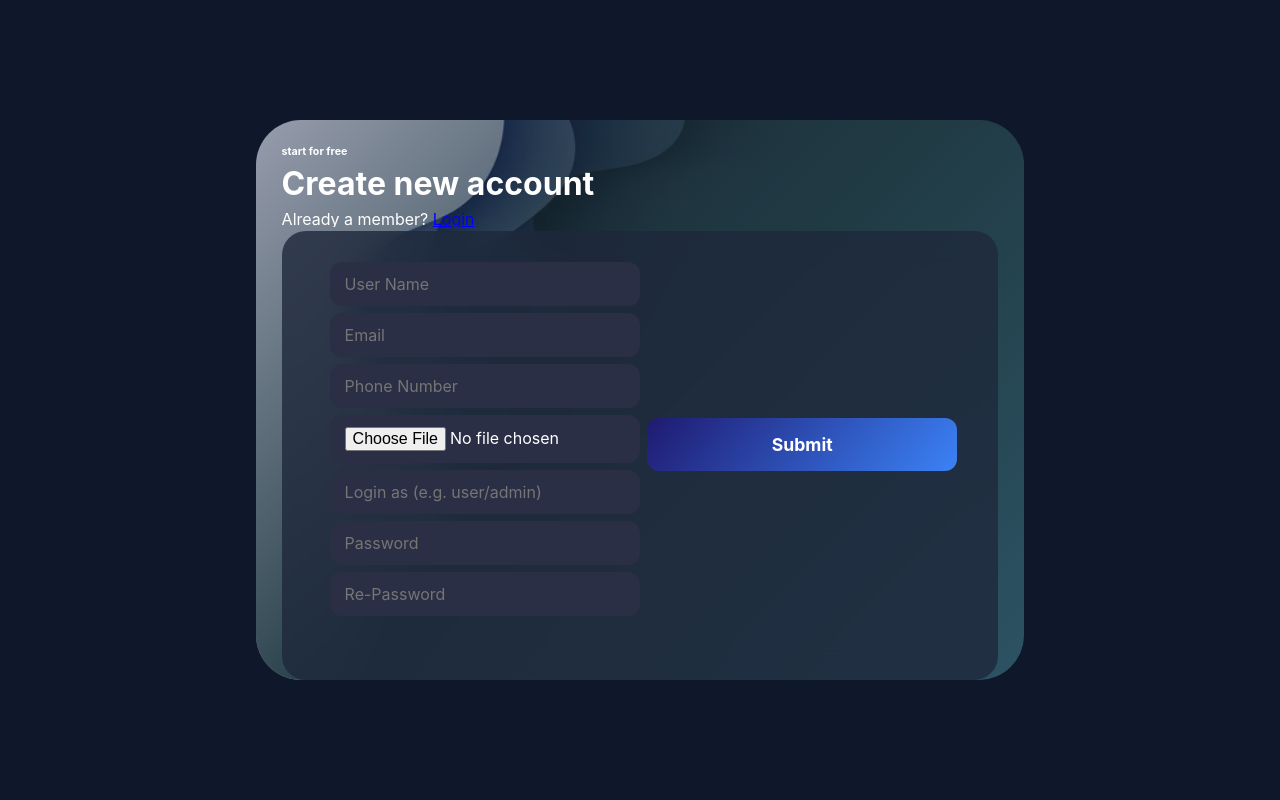
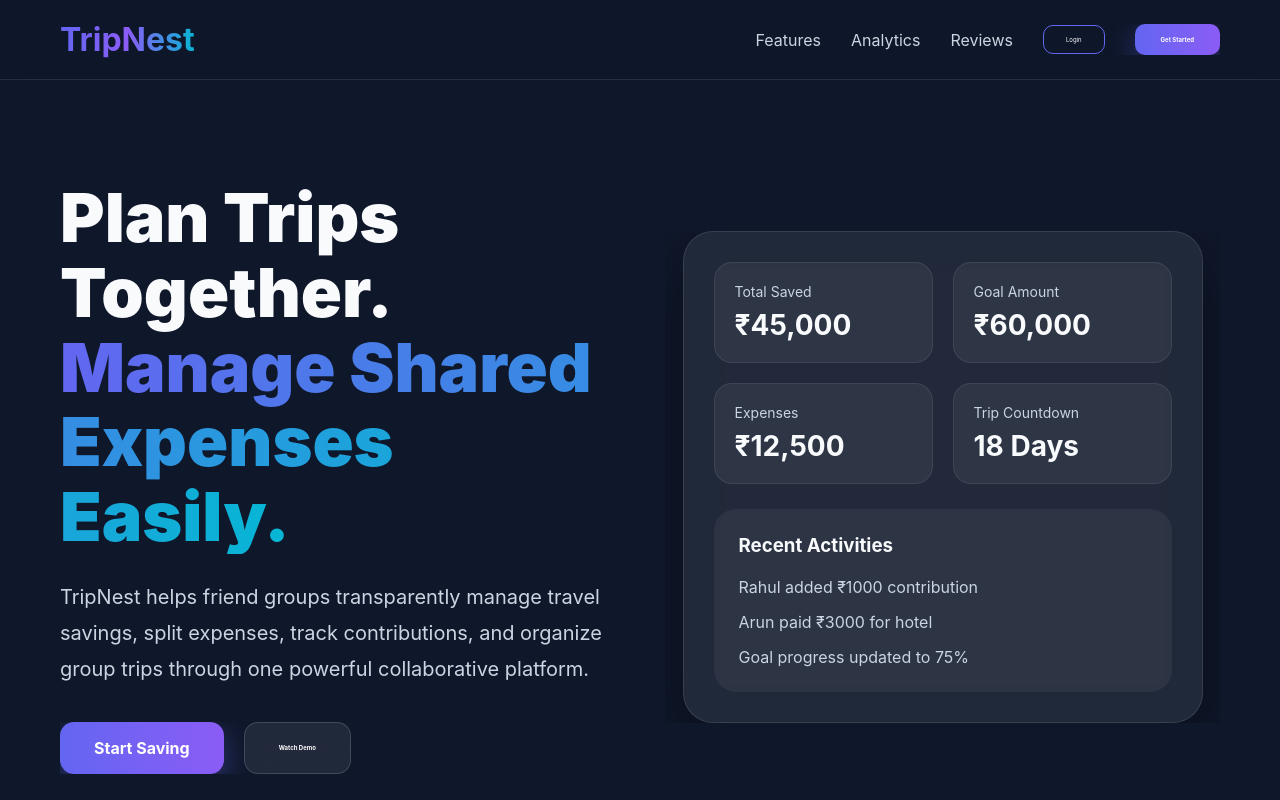
Before and after one commit to sarang39/savings, a React (Create React App) app in the folder frontend/: page / in a window 1280 px wide. Built offline with nearby package versions, Linux system fonts and the light colour scheme.

Commit message:
regi added

```diff
--- a/frontend/src/App.js
+++ b/frontend/src/App.js
@@ -1,4 +1,3 @@
-
 import './App.css';
 import { BrowserRouter, Routes, Route } from "react-router-dom";
 import Registration from './components/registration';
@@ -23,9 +22,7 @@ import CreateGroup from './components/newidea/CreateGroup';
 import LoginPage from './components/newidea/logi';
 import Test from './components/newidea/test';
 import NewHomePage from './components/newidea/newhome';
-
-
-
+import { LandPlotIcon } from 'lucide-react';
 function App() {
   const token = localStorage.getItem('AuthToken');
   const userstatus = localStorage.getItem("status");
@@ -78,17 +75,13 @@ function App() {
     settransactionData,
     token
   }
-
   return (
     <div>
       <MyContext.Provider value={value}>
         <BrowserRouter>
-
           <Nav />
           <Chatbot />
-
           <Routes>
-
             {
               token ?
                 <>
@@ -97,7 +90,6 @@ function App() {
                   <Route path='/landing' element={<TripNestLandingPage />} />
                   <Route path='/regi' element={<Register />} />
                   <Route path='/newhome' element={<NewHomePage />} />
-
                   <Route path='/dashboard' element={<TripNestDashboard />} />
                   <Route path='/groupdetail' element={<GroupDetails />} />
                   <Route path='/addcontribution' element={<AddContribution />} />
@@ -116,15 +108,14 @@ function App() {
                 </>
                 : (
                   <>
-                    <Route path='/' element={<Registration />} />
-                    <Route path='/registration' element={<Registration />} />
-                    <Route path='/login' element={<Registration />} />
+                    <Route path='/' element={<TripNestLandingPage />} />
+                    <Route path='/regi' element={<Register />} />
+                    <Route path='/logi' element={<LoginPage />} />
                   </>
                 )
             }
 
           </Routes>
-
         </BrowserRouter>
       </MyContext.Provider>
     </div>
```
